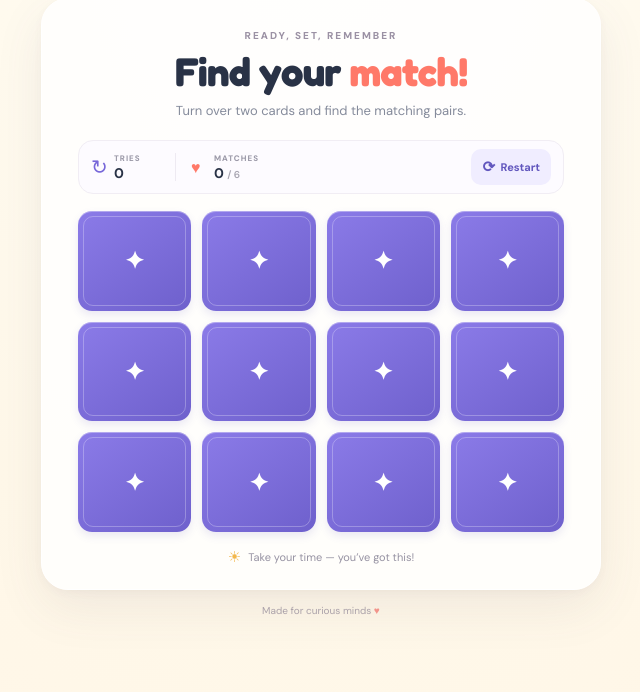
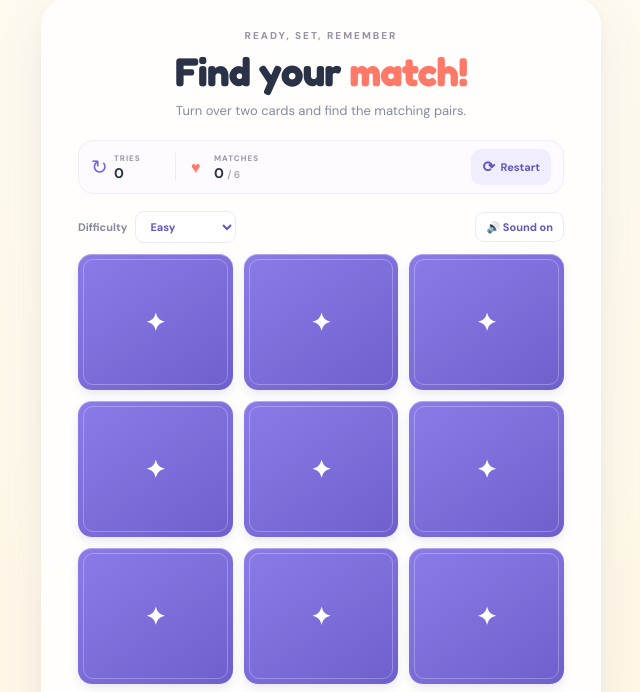
Before and after one commit to janodupang-creator/esmiringhoy, a plain HTML site: page index.html in a window 1280 px wide. Shown: the part 66-758 px from the top of the page, without its empty margins (319-959 px from the left). Drawn offline with Linux system fonts and the light colour scheme.

Commit message:
Add files via upload

```diff
--- a/game.js
+++ b/game.js
@@ -3,15 +3,28 @@
   const triesDisplay = document.querySelector('#tries');
   const matchesDisplay = document.querySelector('#matches');
   const restartButton = document.querySelector('#restart');
+  const difficultySelect = document.querySelector('#difficulty');
+  const soundToggle = document.querySelector('#sound-toggle');
+  const wrongSound = document.querySelector('#wrong-sound');
+  const matchSound = document.querySelector('#match-sound');
+  const winSound = document.querySelector('#win-sound');
+  const soundClips = [wrongSound, matchSound, winSound];
   const status = document.querySelector('#status');
-  const cards = [...board.querySelectorAll('.memory-card')];
-  const symbols = cards.map((card) => card.querySelector('.card-front').textContent.trim());
 
+  const symbols = ['🍓', '🌈', '🐸', '🍋', '🐙', '🌼', '🦋', '🍉', '⭐', '🐳', '🍄', '🧁'];
+  const levels = {
+    easy: { pairs: 6, columns: 3 },
+    medium: { pairs: 8, columns: 4 },
+    hard: { pairs: 12, columns: 4 },
+  };
+
+  let cards = [];
   let firstCard = null;
   let secondCard = null;
   let locked = false;
   let tries = 0;
   let matches = 0;
+  let soundOn = true;
   let flipBackTimer = null;
 
   function shuffle(items) {
@@ -23,19 +36,32 @@
     return shuffled;
   }
 
-  function updateScore() {
+  function updateScore(totalPairs) {
     triesDisplay.textContent = String(tries);
-    matchesDisplay.innerHTML = `${matches} <small>/ ${cards.length / 2}</small>`;
+    matchesDisplay.innerHTML = `${matches} <small>/ ${totalPairs}</small>`;
   }
 
   function flipUp(card) {
     card.classList.add('is-flipped');
-    card.setAttribute('aria-label', `Revealed ${card.querySelector('.card-front').textContent.trim()}`);
+    card.setAttribute('aria-label', `Revealed ${card.dataset.symbol}`);
   }
 
   function flipDown(card) {
     card.classList.remove('is-flipped');
     card.setAttribute('aria-label', 'Hidden card');
+  }
+
+  function playSound(clip) {
+    if (!soundOn) return;
+    soundClips.forEach((sound) => {
+      if (sound !== clip) {
+        sound.pause();
+        sound.currentTime = 0;
+      }
+    });
+    clip.currentTime = 0;
+    const playback = clip.play();
+    if (playback) playback.catch(() => {});
   }
 
   function handleCardClick(event) {
@@ -51,30 +77,32 @@
     secondCard = card;
     locked = true;
     tries += 1;
-    updateScore();
+    const { pairs: totalPairs } = levels[difficultySelect.value];
+    updateScore(totalPairs);
 
-    const firstSymbol = firstCard.querySelector('.card-front').textContent.trim();
-    const secondSymbol = secondCard.querySelector('.card-front').textContent.trim();
-    if (firstSymbol === secondSymbol) {
+    if (firstCard.dataset.symbol === secondCard.dataset.symbol) {
       firstCard.classList.add('is-matched');
       secondCard.classList.add('is-matched');
-      firstCard.setAttribute('aria-label', `Matched ${firstSymbol}`);
-      secondCard.setAttribute('aria-label', `Matched ${secondSymbol}`);
+      firstCard.setAttribute('aria-label', `Matched ${firstCard.dataset.symbol}`);
+      secondCard.setAttribute('aria-label', `Matched ${secondCard.dataset.symbol}`);
       matches += 1;
-      updateScore();
+      updateScore(totalPairs);
       firstCard = null;
       secondCard = null;
       locked = false;
 
-      if (matches === cards.length / 2) {
+      if (matches === totalPairs) {
         status.innerHTML = '<span aria-hidden="true">🎉</span> You found them all! Great memory!';
+        playSound(winSound);
       } else {
         status.innerHTML = '<span aria-hidden="true">✨</span> Match found! Keep going!';
+        playSound(matchSound);
       }
       return;
     }
 
     status.innerHTML = '<span aria-hidden="true">💭</span> No match — try to remember those cards!';
+    playSound(wrongSound);
     flipBackTimer = window.setTimeout(() => {
       flipDown(firstCard);
       flipDown(secondCard);
@@ -94,18 +122,41 @@
     locked = false;
     tries = 0;
     matches = 0;
-    updateScore();
+    const { pairs: totalPairs, columns } = levels[difficultySelect.value];
+    const deck = shuffle([...symbols.slice(0, totalPairs), ...symbols.slice(0, totalPairs)]);
+    board.dataset.columns = String(columns);
+    board.setAttribute('aria-label', `${difficultySelect.value} memory card grid`);
+    board.replaceChildren();
+
+    cards = deck.map((symbol, index) => {
+      const card = document.createElement('button');
+      card.className = 'memory-card';
+      card.type = 'button';
+      card.setAttribute('aria-label', 'Hidden card');
+      card.dataset.symbol = symbol;
+      card.innerHTML = `<span class="card-inner"><span class="card-face card-back" aria-hidden="true">✦</span><span class="card-face card-front" aria-hidden="true">${symbol}</span></span>`;
+      card.addEventListener('click', handleCardClick);
+      board.append(card);
+      return card;
+    });
+
+    updateScore(totalPairs);
     status.innerHTML = '<span aria-hidden="true">☀</span> Take your time — you’ve got this!';
-
-    const mixedSymbols = shuffle(symbols);
-    cards.forEach((card, index) => {
-      card.classList.remove('is-flipped', 'is-matched');
-      card.querySelector('.card-front').textContent = mixedSymbols[index];
-      card.setAttribute('aria-label', 'Hidden card');
-    });
   }
 
-  cards.forEach((card) => card.addEventListener('click', handleCardClick));
+  soundToggle.addEventListener('click', () => {
+    soundOn = !soundOn;
+    soundToggle.setAttribute('aria-pressed', String(soundOn));
+    soundToggle.textContent = soundOn ? '🔊 Sound on' : '🔇 Sound off';
+    if (!soundOn) {
+      soundClips.forEach((sound) => {
+        sound.pause();
+        sound.currentTime = 0;
+      });
+    }
+  });
+
   restartButton.addEventListener('click', startGame);
+  difficultySelect.addEventListener('change', startGame);
   startGame();
 })();
--- a/index.html
+++ b/index.html
@@ -29,23 +29,25 @@
           <button class="restart-button" id="restart" type="button"><span aria-hidden="true">⟳</span> Restart</button>
         </div>
 
+        <div class="game-options">
+          <label class="difficulty-control" for="difficulty">Difficulty
+            <select id="difficulty">
+              <option value="easy">Easy</option>
+              <option value="medium">Medium</option>
+              <option value="hard">Hard</option>
+            </select>
+          </label>
+          <button class="sound-button" id="sound-toggle" type="button" aria-pressed="true">🔊 Sound on</button>
+        </div>
+
         <div class="board" id="board" aria-label="Memory card grid">
-          <button class="memory-card" type="button" aria-label="Hidden card"><span class="card-inner"><span class="card-face card-back">✦</span><span class="card-face card-front">🍓</span></span></button>
-          <button class="memory-card" type="button" aria-label="Hidden card"><span class="card-inner"><span class="card-face card-back">✦</span><span class="card-face card-front">🌈</span></span></button>
-          <button class="memory-card" type="button" aria-label="Hidden card"><span class="card-inner"><span class="card-face card-back">✦</span><span class="card-face card-front">🐸</span></span></button>
-          <button class="memory-card" type="button" aria-label="Hidden card"><span class="card-inner"><span class="card-face card-back">✦</span><span class="card-face card-front">🍋</span></span></button>
-          <button class="memory-card" type="button" aria-label="Hidden card"><span class="card-inner"><span class="card-face card-back">✦</span><span class="card-face card-front">🐙</span></span></button>
-          <button class="memory-card" type="button" aria-label="Hidden card"><span class="card-inner"><span class="card-face card-back">✦</span><span class="card-face card-front">🌼</span></span></button>
-          <button class="memory-card" type="button" aria-label="Hidden card"><span class="card-inner"><span class="card-face card-back">✦</span><span class="card-face card-front">🌼</span></span></button>
-          <button class="memory-card" type="button" aria-label="Hidden card"><span class="card-inner"><span class="card-face card-back">✦</span><span class="card-face card-front">🍓</span></span></button>
-          <button class="memory-card" type="button" aria-label="Hidden card"><span class="card-inner"><span class="card-face card-back">✦</span><span class="card-face card-front">🐙</span></span></button>
-          <button class="memory-card" type="button" aria-label="Hidden card"><span class="card-inner"><span class="card-face card-back">✦</span><span class="card-face card-front">🐸</span></span></button>
-          <button class="memory-card" type="button" aria-label="Hidden card"><span class="card-inner"><span class="card-face card-back">✦</span><span class="card-face card-front">🍋</span></span></button>
-          <button class="memory-card" type="button" aria-label="Hidden card"><span class="card-inner"><span class="card-face card-back">✦</span><span class="card-face card-front">🌈</span></span></button>
         </div>
         <p class="hint" id="status" role="status" aria-live="polite"><span aria-hidden="true">☀</span> Take your time — you’ve got this!</p>
       </section>
       <footer>Made for curious minds <span aria-hidden="true">♥</span></footer>
     </main>
+    <audio id="wrong-sound" src="wrong.mp3" preload="auto"></audio>
+    <audio id="match-sound" src="match.mp3" preload="auto"></audio>
+    <audio id="win-sound" src="win.mp3" preload="auto"></audio>
   </body>
 </html>
--- a/style.css
+++ b/style.css
@@ -43,6 +43,13 @@ h1 span { color: var(--coral); }
 .restart-button:hover { transform: translateY(-2px); background: #e7e2ff; }
 .restart-button:active { transform: scale(.96); }
 .board { display: grid; grid-template-columns: repeat(4, minmax(0, 1fr)); gap: 11px; }
+.board[data-columns="3"] { grid-template-columns: repeat(3, minmax(0, 1fr)); }
+.game-options { display: flex; align-items: center; justify-content: space-between; margin: 0 0 11px; }
+.difficulty-control { display: flex; align-items: center; gap: 8px; color: #858b9b; font-size: 11px; font-weight: 700; }
+.difficulty-control select { padding: 7px 25px 7px 10px; border: 1px solid #eeeaf2; border-radius: 9px; color: #6257be; background: #fff; font: 700 11px 'DM Sans', sans-serif; cursor: pointer; }
+.sound-button { padding: 7px 10px; border: 1px solid #eeeaf2; border-radius: 9px; color: #6257be; background: #fff; font: 700 11px 'DM Sans', sans-serif; cursor: pointer; transition: background .18s; }
+.sound-button:hover { background: #f7f5ff; }
+.sound-button:focus-visible, .difficulty-control select:focus-visible { outline: 3px solid #ffb2a7; outline-offset: 2px; }
 .memory-card { aspect-ratio: 1 / .88; min-width: 0; padding: 0; border: 0; border-radius: 14px; background: transparent; perspective: 700px; cursor: pointer; -webkit-tap-highlight-color: transparent; }
 .memory-card:focus-visible, .restart-button:focus-visible { outline: 3px solid #ffb2a7; outline-offset: 3px; }
 .card-inner { position: relative; display: block; width: 100%; height: 100%; transform-style: preserve-3d; transition: transform .42s cubic-bezier(.2,.75,.25,1); }
@@ -69,6 +76,7 @@ footer span { color: #f2948b; }
   .memory-card, .card-face { border-radius: 12px; }
   .card-back::after { inset: 4px; border-radius: 9px; }
   .scoreboard { gap: 10px; padding-inline: 8px; }
+  .board { gap: 8px; }
 }
 
 @media (prefers-reduced-motion: reduce) {
```
Also changed, not shown: 3 other files.
